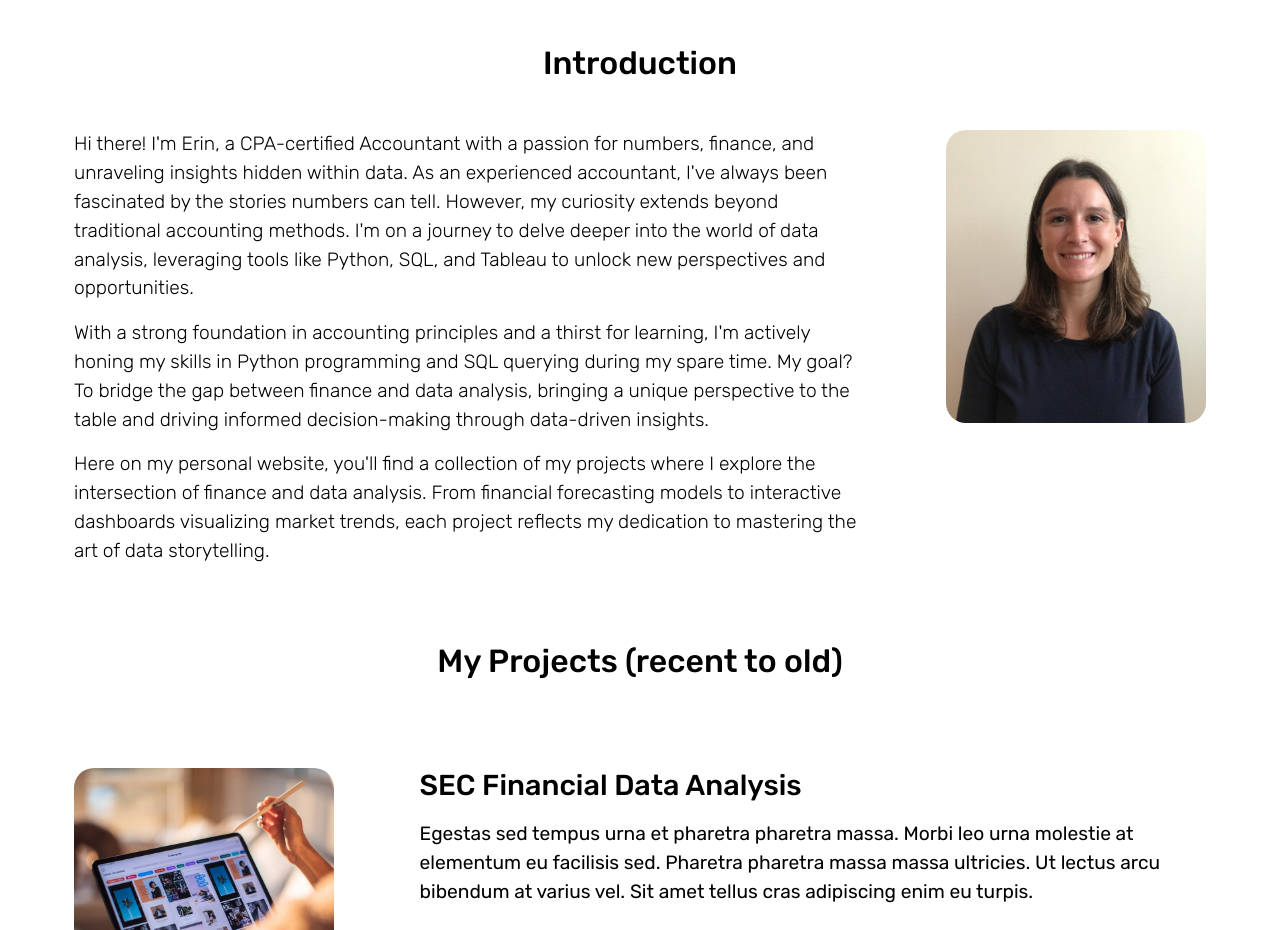
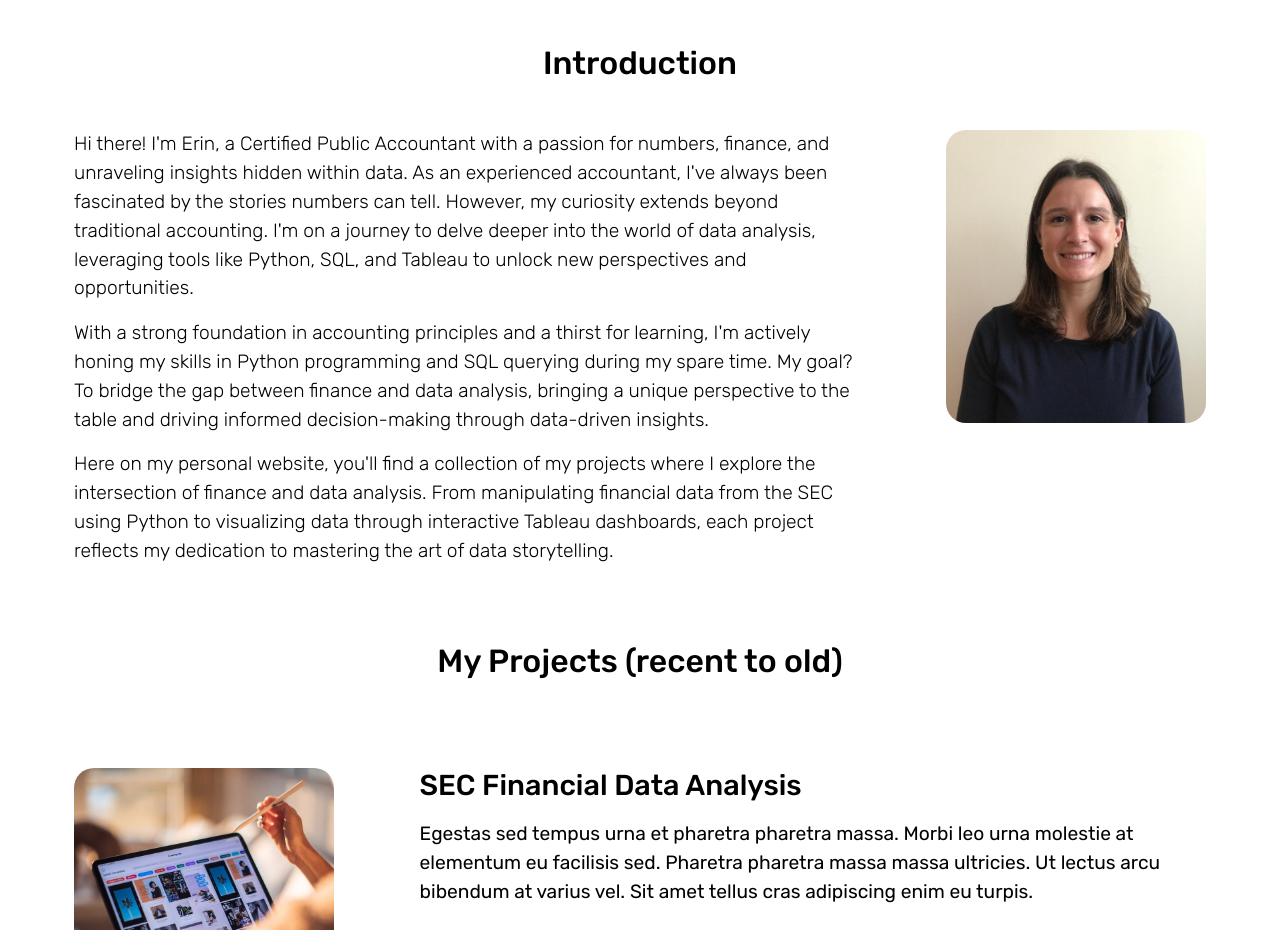
Before and after one commit to etoomey1/etoomey1.github.io, a plain HTML site: page index.html in a window 1280 px wide. Shown: the part 780-1710 px from the top of the page. Drawn offline with nearby package versions, Linux system fonts and the light colour scheme.

Commit message:
Update introduction text.html

```diff
--- a/index.html
+++ b/index.html
@@ -63,10 +63,10 @@
             <div class="flex-container-reverse" style="padding-bottom: 50px; padding-top: 20px">
                 <div class="big-container-left" style="">
                     <p class="time-text">
-                        Hi there! I'm Erin, a CPA-certified Accountant with a passion for numbers,
+                        Hi there! I'm Erin, a Certified Public Accountant with a passion for numbers,
                         finance, and unraveling insights hidden within data. As an experienced
                         accountant, I've always been fascinated by the stories numbers can tell.
-                        However, my curiosity extends beyond traditional accounting methods. I'm on
+                        However, my curiosity extends beyond traditional accounting. I'm on
                         a journey to delve deeper into the world of data analysis, leveraging tools
                         like Python, SQL, and Tableau to unlock new perspectives and opportunities.
                     </p>
@@ -79,9 +79,10 @@
                     </p>
                     <p class="time-text">
                         Here on my personal website, you'll find a collection of my projects where I
-                        explore the intersection of finance and data analysis. From financial
-                        forecasting models to interactive dashboards visualizing market trends, each
-                        project reflects my dedication to mastering the art of data storytelling.
+                        explore the intersection of finance and data analysis. From manipulating
+                        financial data from the SEC using Python to visualizing data through interactive
+                        Tableau dashboards, each project reflects my dedication to mastering the art of
+                        data storytelling.
                     </p>
                     <p class="time-text"></p>
 
```
